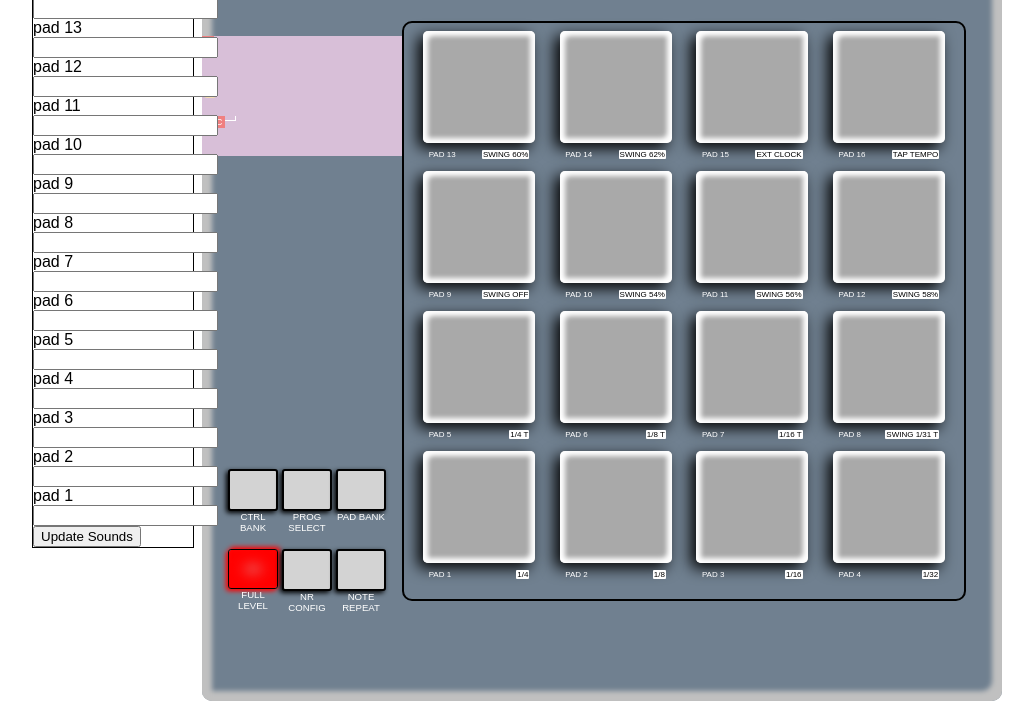
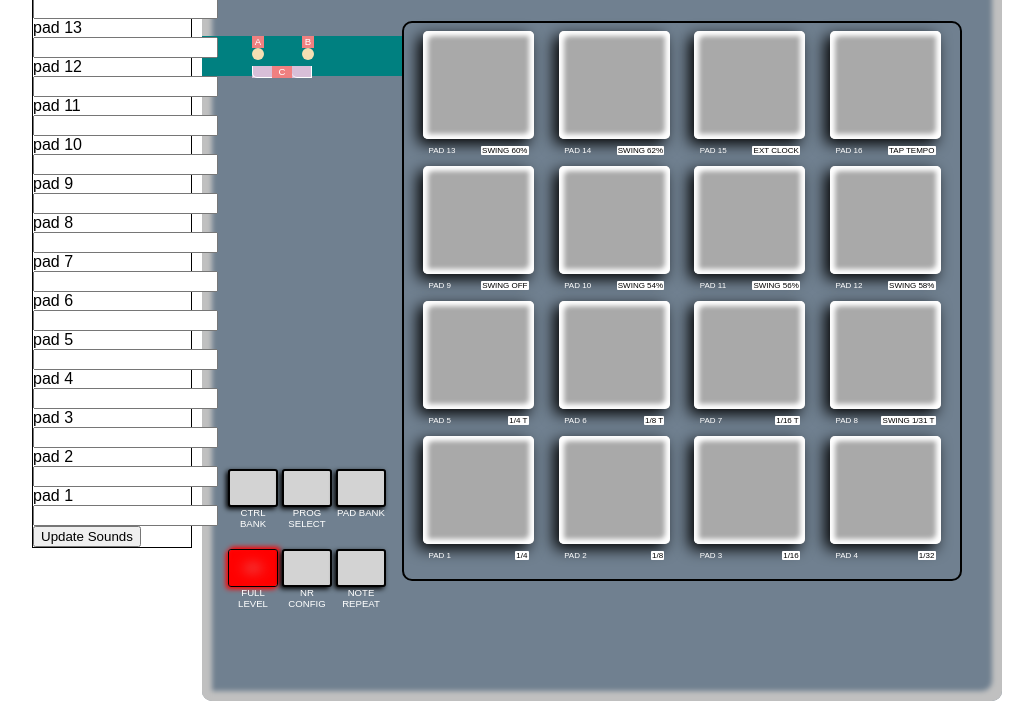
Before and after one commit to hmongkey12/drumpad, a plain HTML site: page src/index.html in a window 1280 px wide. Shown: the part 99-800 px from the top of the page, without its empty margins (138-1171 px from the left). Drawn offline with Linux system fonts and the light colour scheme.

Commit message:
updated indicator styling

```diff
--- a/src/index.css
+++ b/src/index.css
@@ -1,3 +1,7 @@
+* {
+  box-sizing: border-box;
+}
+
 body {
   font-family: sans-serif;
 }
@@ -122,21 +126,35 @@ audio {
 }
 
 .indicator-wrapper {
+  position: absolute;
   height: 5%;
   width: 25%;
   background: teal;
 }
 
-.indicator-top {
+.indicator-top-left {
   background: thistle;
-  height: 100%;
-  width: 100%;
+  position: absolute;
+  left: 25%;
+  height: 30%;
+  width: 6%;
+}
+
+.indicator-top-right {
+  background: thistle;
+  position: absolute;
+  left: 50%;
+  height: 30%;
+  width: 6%;
 }
 
 .indicator-bottom {
   background: thistle;
-  height: 100%;
-  width: 100%;
+  left: 25%;
+  top: 75%;
+  position: absolute;
+  height: 30%;
+  width: 30%;
   display: flex;
 }
 
@@ -146,16 +164,16 @@ audio {
 }
 
 .indicator-light {
-  height: 24%;
-  width: 8%;
+  height: 100%;
+  width: 100%;
   border-radius: 50px;
   background: wheat;
 }
 
 .indicator-label {
   background: lightcoral;
-  height: 30%;
-  width: 6%;
+  height: 100%;
+  width: 100%;
   font-size: 0.6em;
   text-align: center;
   color: white;
@@ -164,15 +182,17 @@ audio {
 .indicator-left {
   border-left: 1px solid white;
   border-bottom: 1px solid white;
-  width: 5%;
-  height: 10%;
+  border-bottom-left-radius: 5px 5px;
+  width: 100%;
+  height: 100%;
 }
 
 .indicator-right {
   border-right: 1px solid white;
   border-bottom: 1px solid white;
-  width: 5%;
-  height: 10%;
+  border-bottom-left-radius: 5px 5px;
+  width: 100%;
+  height: 100%;
 }
 
 .control-wrapper {
--- a/src/index.html
+++ b/src/index.html
@@ -118,13 +118,13 @@
         </div>
       </div>
       <div class="indicator-wrapper">
-        <div class="indicator-top">
+        <div class="indicator-top-left">
           <div class="indicator-light-label">
             <div class="indicator-label">A</div>
             <div class="indicator-light"></div>
           </div>
         </div>
-        <div class="indicator-top">
+        <div class="indicator-top-right">
           <div class="indicator-light-label">
             <div class="indicator-label">B</div>
             <div class="indicator-light"></div>
```
Also changed, not shown: 1 other file.
